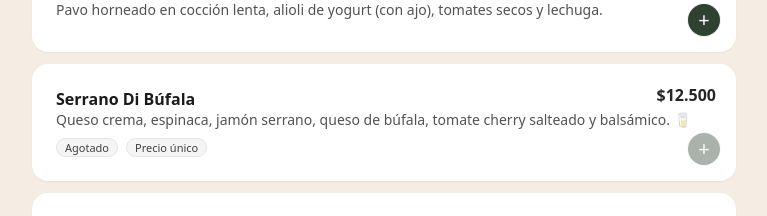
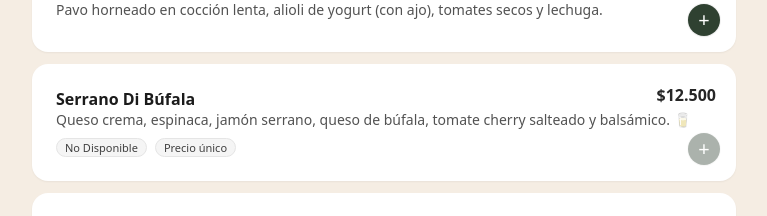
Before and after one commit to codesebastianvega/alto-andino-qrmenu, a React (Vite) app: page / in a window 1280 px wide. Shown: the part 3020-3236 px from the top of the page, without its empty margins (256-1023 px from the left). Built offline with nearby package versions, Linux system fonts and the light colour scheme; no server answers.

Commit message:
Update Sandwiches.jsx

```diff
--- a/src/components/Sandwiches.jsx
+++ b/src/components/Sandwiches.jsx
@@ -118,7 +118,7 @@ export default function Sandwiches({ query }) {
                     <StatusChip variant="low">Pocas unidades</StatusChip>
                   )}
                   {st === "out" && (
-                  <StatusChip variant="soldout">Agotado</StatusChip>
+                    <StatusChip variant="soldout">No Disponible</StatusChip>
                   )}
                   {priceByItem[it.key].unico && (
                     <StatusChip variant="neutral">Precio único</StatusChip>
```
Lines whose indentation alone changed are shown as unchanged.
